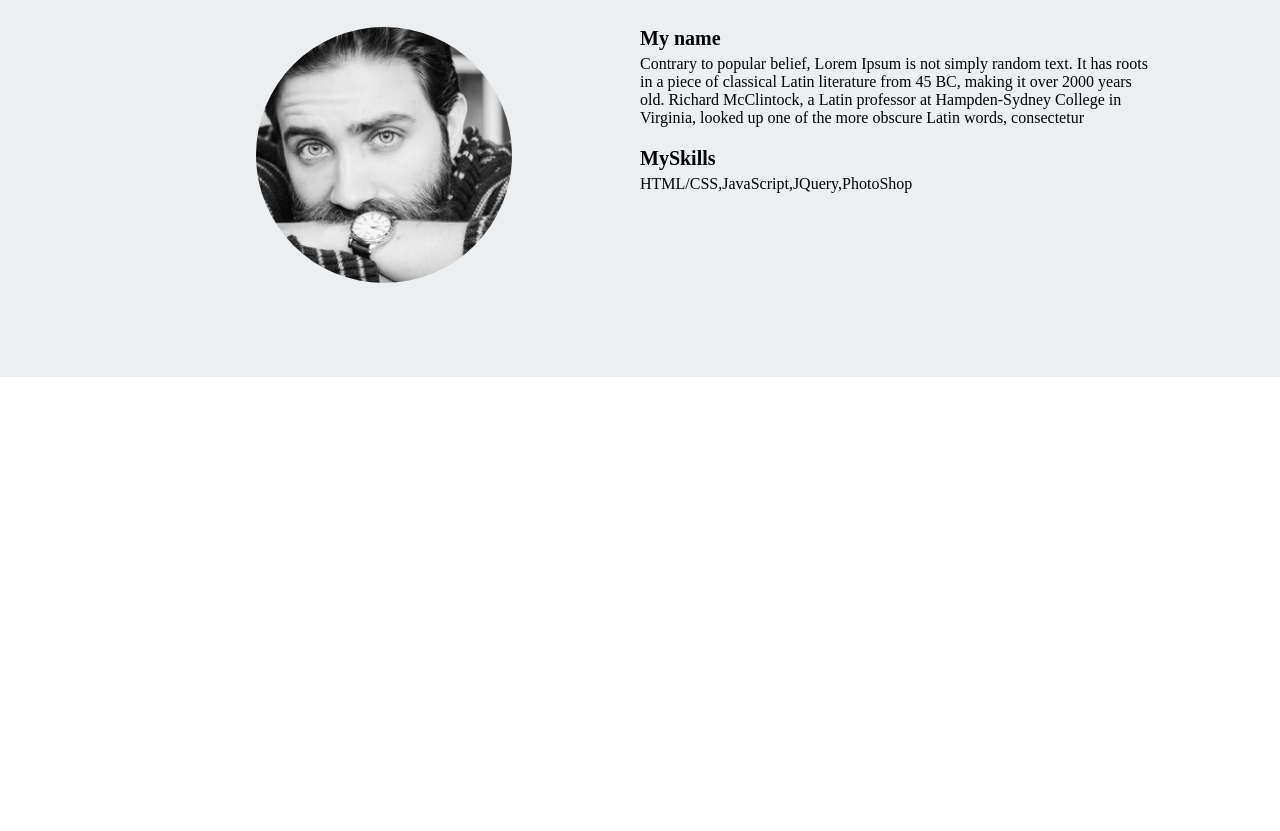
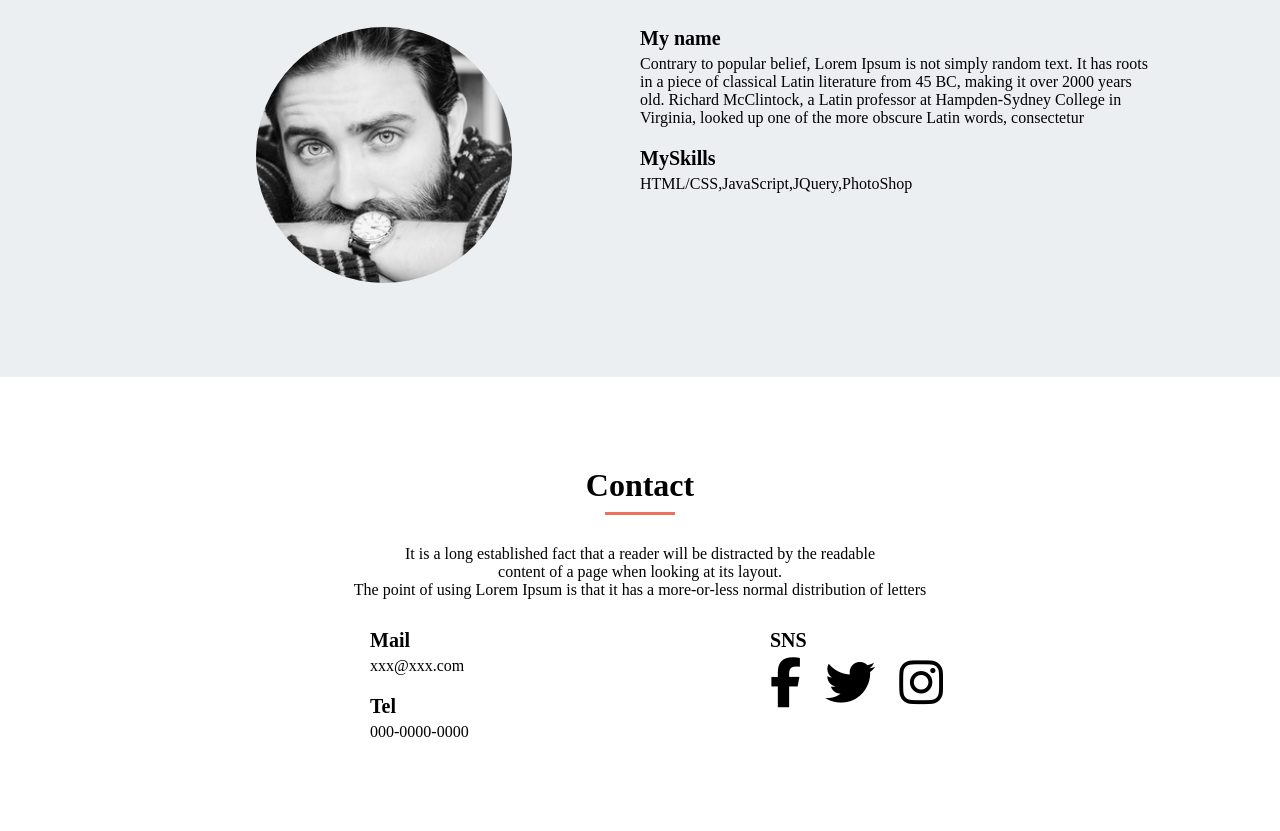
Before and after one commit to ag-sa/MySite, a plain HTML site: page index.html in a window 1280 px wide. Shown: the part 2372-3203 px from the top of the page. Before the commit the page ends 2749 px from the top, so only its background shows below. Drawn offline with Linux system fonts and the light colour scheme.

Commit message:
implement contact

```diff
--- a/index.html
+++ b/index.html
@@ -105,6 +105,29 @@
                 </div>
             </div>
         </div>
+        <div class="contanct">
+            <div class="content-head">
+                <h1 class="content-headline">Contact</h1>
+                <p class="content-text">It is a long established fact that a reader will be distracted by the
+                    readable<br>content of a page when looking at its layout.<br>The point of using Lorem Ipsum is that
+                    it has a more-or-less normal distribution of letters</p>
+            </div>
+        </div>
+        <div class="contact-content clearfix">
+            <div class="contact-left-content">
+                <h2 class="right-content-title">Mail</h2>
+                <p class="right-content-text">xxx@xxx.com </p>
+                <h2 class="right-content-title">Tel </h2>
+                <p class="right-content-text">000-0000-0000 </p>
+            </div>
+            <div class="contact-right-content">
+                <h2 class="sns-title">SNS</h2>
+                <div class="sns-icon">
+                    <i class="fa fa-facebook fa-5x" aria-hidden="true"></i>
+                    <i class="fa fa-twitter fa-5x" aria-hidden="true"></i>
+                    <i class="fa fa-instagram fa-5x" aria-hidden="true"></i>
+                </div>
+            </div>
         </div>
     </main>
     <footer></footer>
--- a/style.css
+++ b/style.css
@@ -229,3 +229,38 @@ a:-webkit-any-link {
     font-size: 16px;
     color: #000000;
 }
+
+.contact-content {
+    width: 800px;
+    margin: 0 auto;
+    padding-bottom: 90px;
+    display: block;
+}
+
+.contact-left-content {
+    width: 400px;
+    margin: 0 auto;
+    padding-left: 130px;
+    float: left;
+}
+
+.contact-right-content {
+    width: 400px;
+    margin: 0 auto;
+    padding-left: 130px;
+    float: left;
+}
+.sns-title {
+    font-size: 20px;
+    margin-bottom: 5px;
+}
+
+.sns-icon i {
+    margin-right: 20px;
+}
+
+
+
+.fa-5x {
+    font-size: 50px;
+}
```
